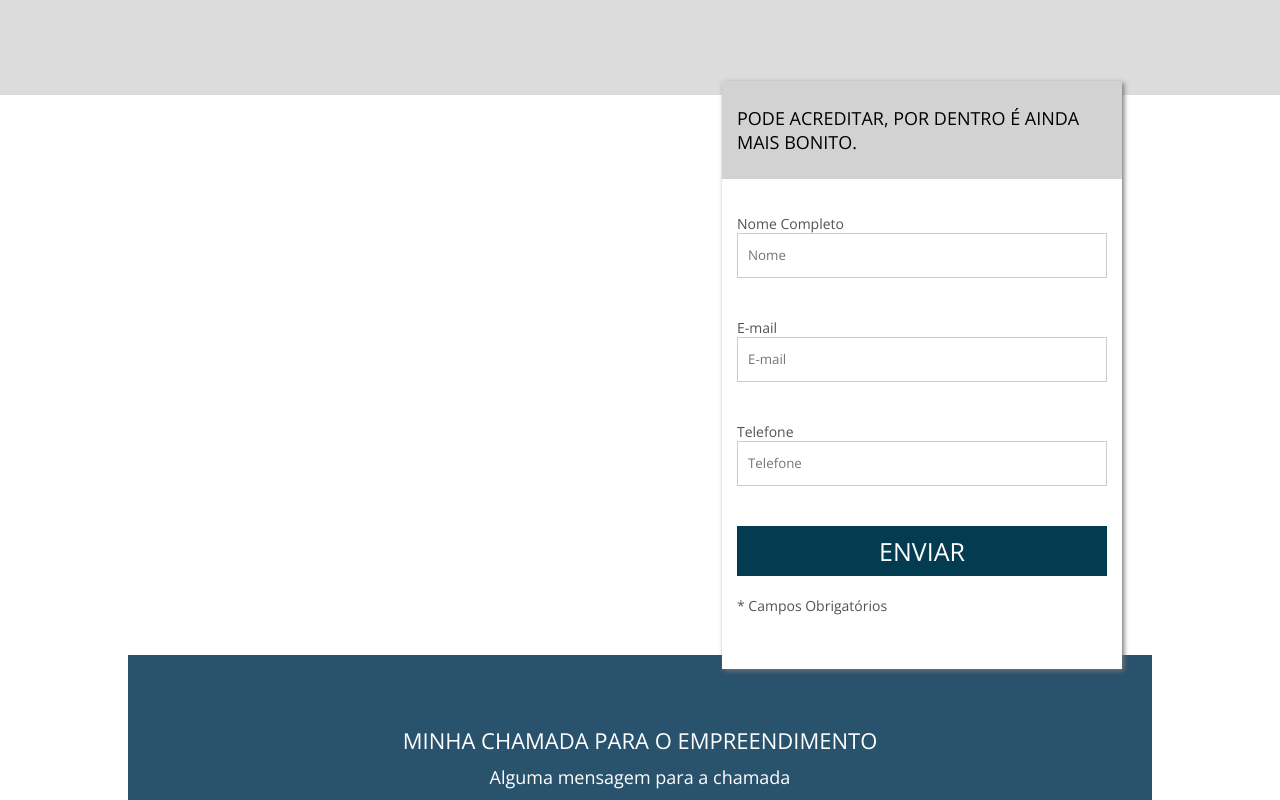
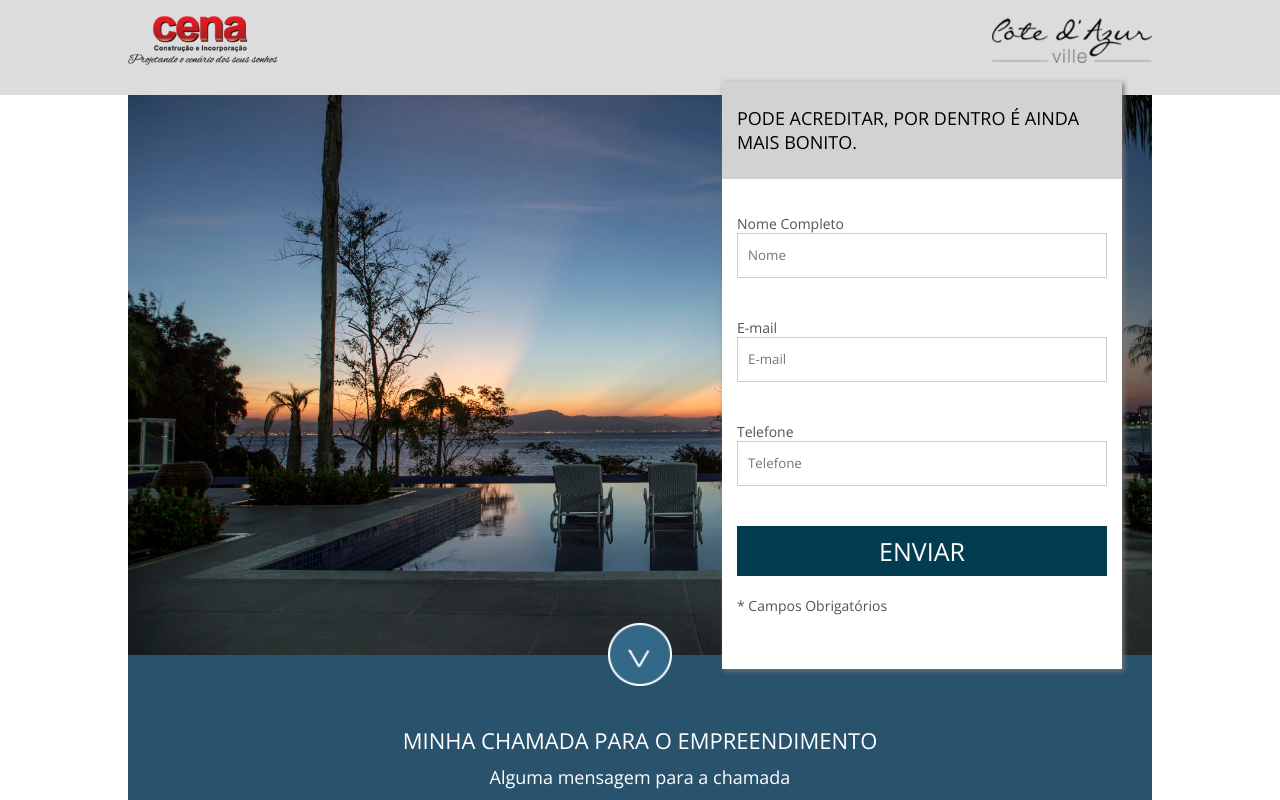
Before and after one commit to IzaacBaptista/Landing-Page-Edificio, a plain HTML site: page index.html in a window 1280 px wide. Shown: the top 800 px of the page. Drawn offline with nearby package versions, Linux system fonts and the light colour scheme.

Commit message:
update img css

```diff
--- a/css/style.css
+++ b/css/style.css
@@ -32,7 +32,7 @@ header{
 	float: left;
 	width: 150px;
 	height: 60px;
-	background-image: url('../imagens/logo1.png');
+	background-image: url('../img/logo1.png');
 	background-size: 100% auto;
 	background-repeat: no-repeat;
 	background-position: center;
@@ -43,7 +43,7 @@ header{
 	float: right;
 	width: 160px;
 	height: 60px;
-	background-image: url('../imagens/logo2.png');
+	background-image: url('../img/logo2.png');
 	background-size: 100% auto;
 	background-repeat: no-repeat;
 	background-position: center;
@@ -59,7 +59,7 @@ section.cover-form{
 	height: 560px;
 	background-position: center;
 	background-size: cover;
-	background-image: url('../imagens/bg-form.jpg');
+	background-image: url('../img/bg-form.jpg');
 }
 
 .form-container{
@@ -140,7 +140,7 @@ section.chamada{
 	width: 64px;
 	height: 64px;
 	background-size: 100% 100%;
-	background-image: url('../imagens/arrow.png');
+	background-image: url('../img/arrow.png');
 }
 
 section.chamada div.container{
```
Also changed, not shown: img/apresentação.JPG (added).
